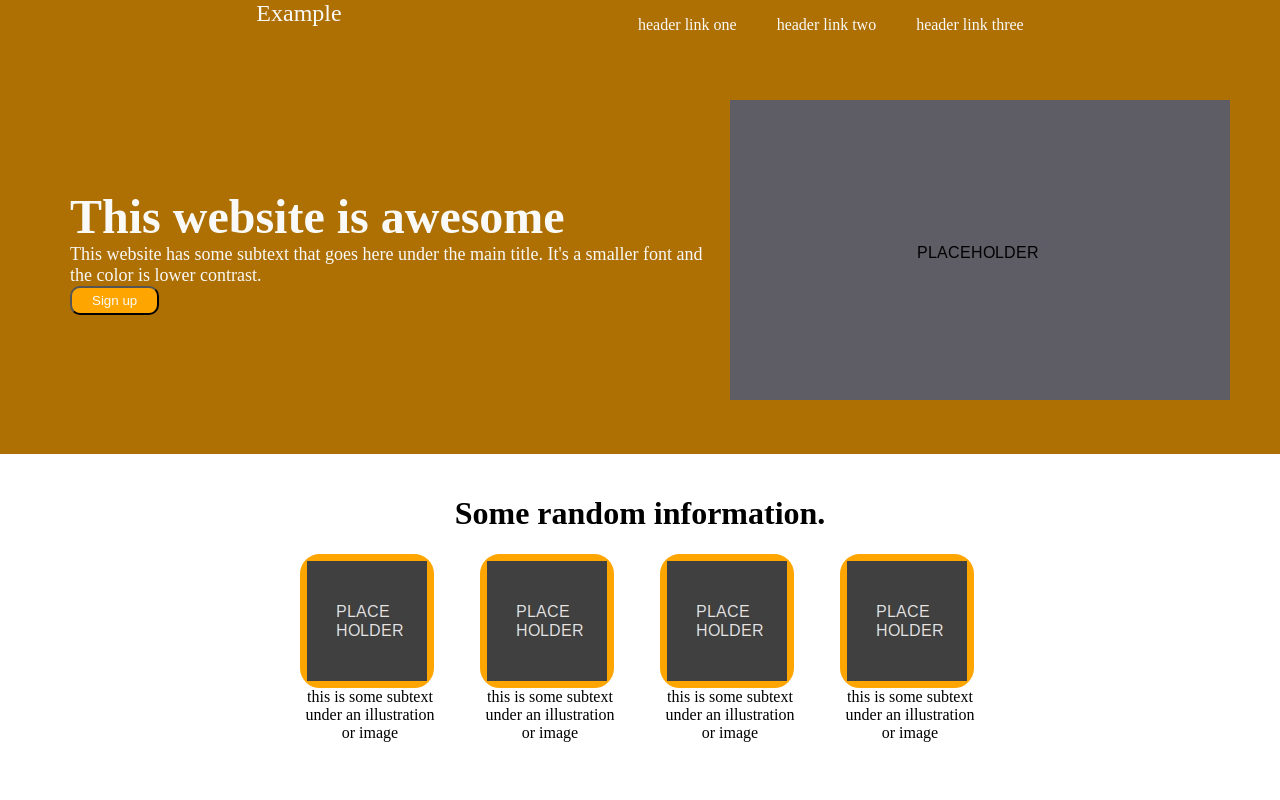
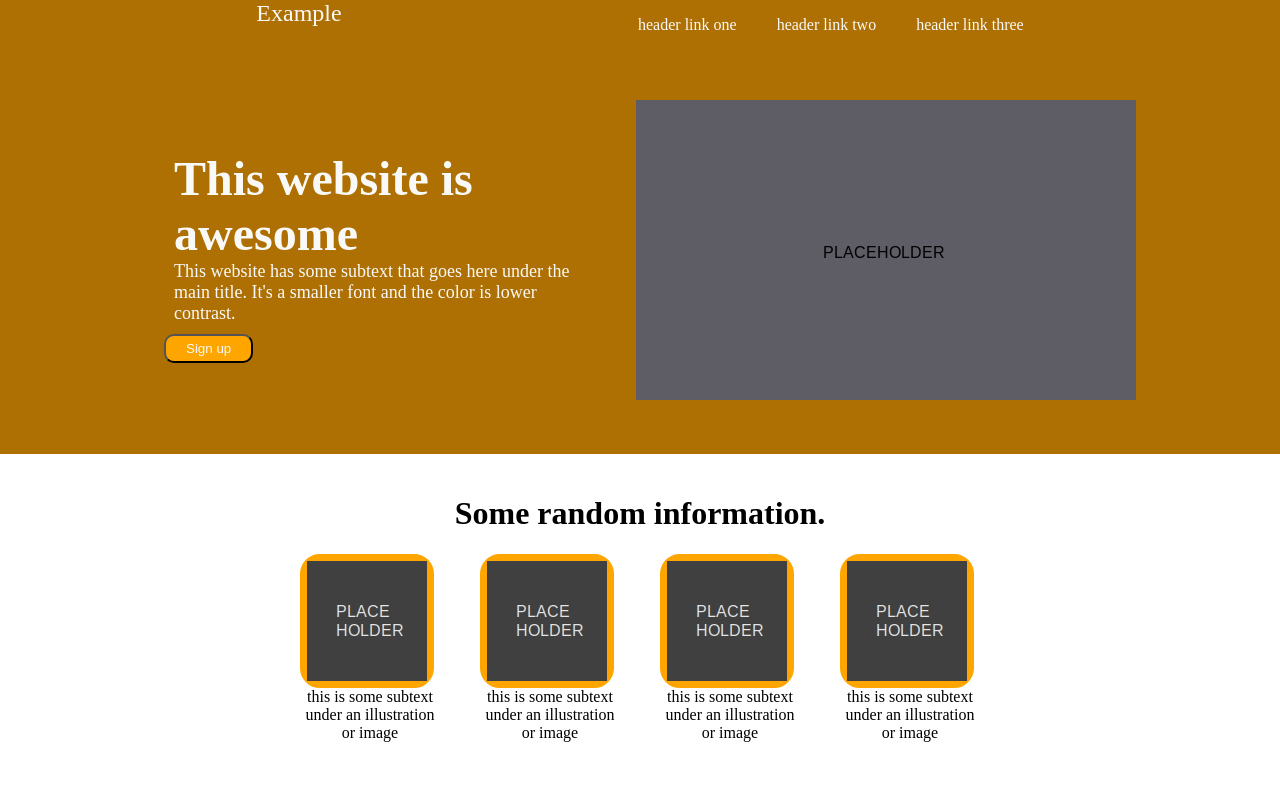
Before and after one commit to Orient55/Example-Website, a plain HTML site: page index.html in a window 1280 px wide. Shown: the top 800 px of the page. Drawn offline with Linux system fonts and the light colour scheme.

Commit message:
Add description containter text; Fix style of description

```diff
--- a/index.html
+++ b/index.html
@@ -24,12 +24,14 @@
     </div>
     <div class="adv">
         <div class="description-text-button">
+        <div class="description-text">
         <div class="description-title">
             This website is awesome
         </div>
         <div class="description-subtext">
                 This website has some subtext that goes here under the main title. It's a smaller font and the color is lower contrast.
         </div>
+    </div>
         <button class="adv-button">Sign up</button>
     </div>
     <div class="bigimage">
--- a/styles.css
+++ b/styles.css
@@ -23,7 +23,15 @@ li{
     align-items: center;
     background-color: rgb(174,111,3);
     padding:50px;
+    gap: 2rem;
 
+}
+.description-text{
+    width: 400px;
+    padding: 10px;
+}
+.description-text-button{
+    gap: 2rem;
 }
 .random-information{
     display:column;
```
